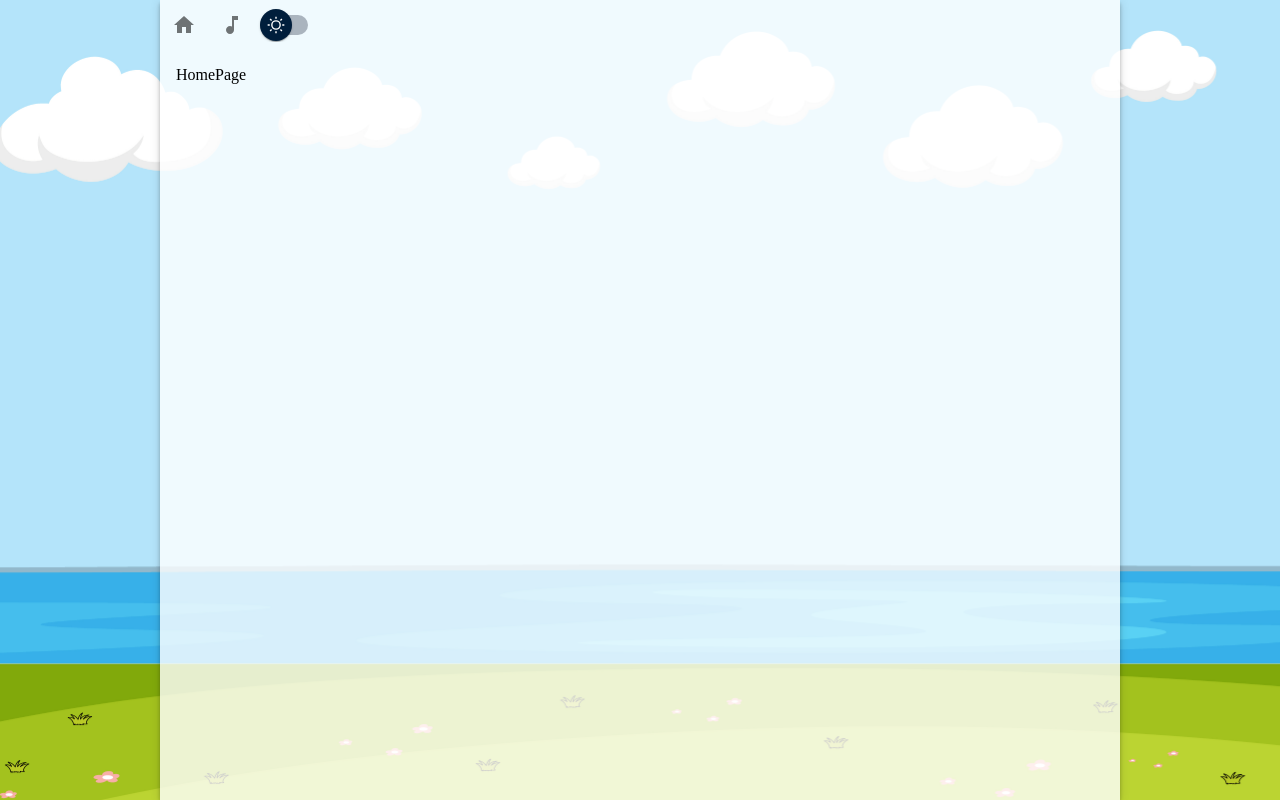
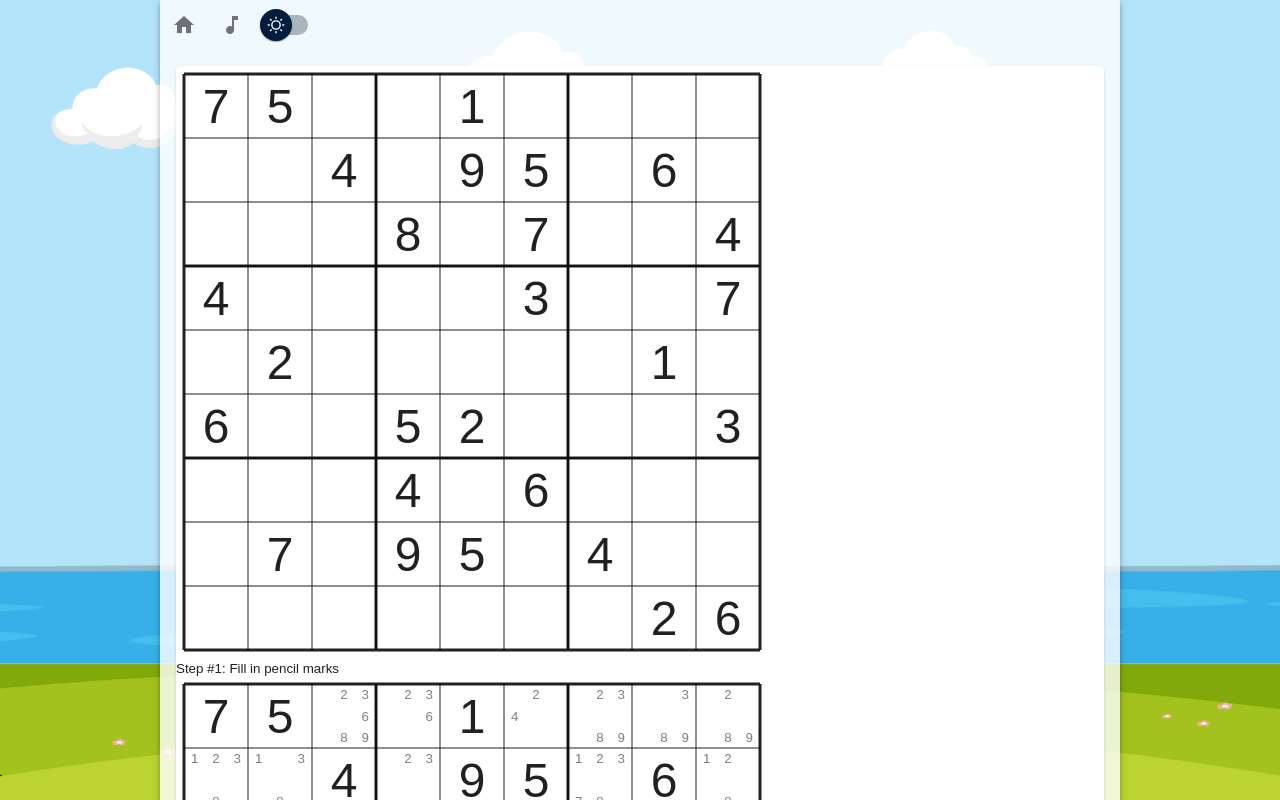
Before and after one commit to dangcuuson/dangcuuson, a React app in the folder packages/dcs-web/: page / in a window 1280 px wide. Shown: the top 800 px of the page. Built offline with nearby package versions, Linux system fonts and the light colour scheme.

Commit message:
apply daynight color to sukodu pad

```diff
--- a/packages/dcs-web/src/components/DayNight/DayNightContext.tsx
+++ b/packages/dcs-web/src/components/DayNight/DayNightContext.tsx
@@ -1,5 +1,5 @@
 import React from 'react';
-import { Palette, ThemeProvider, colors, createTheme } from '@mui/material';
+import { Palette, ThemeProvider, createTheme, useMediaQuery } from '@mui/material';
 import { useDerivedState, useLocalStorage } from '../../utils/hooks';
 
 type DayNightContextType = {
@@ -14,27 +14,32 @@ export const DayNightContext = React.createContext<DayNightContextType>({
 
 declare module '@mui/material/styles' {
     interface Theme {
-        palette: Palette
+        palette: Palette;
     }
     // allow configuration using `createTheme`
     interface ThemeOptions {
+
     }
 }
 
 
 export const DayNightThemeProvider: React.FC<{ children: React.ReactNode; }> = (props) => {
+    const prefersDarkMode = useMediaQuery('(prefers-color-scheme: dark)');
+
     const [isNightMode, setIsNightMode] = useLocalStorage<boolean>({
         key: 'night_mode',
-        getInitValue: v => v === 'true'
+        getInitValue: v => {
+            if (!v) {
+                return prefersDarkMode;
+            }
+            return v === 'true';
+        }
     });
 
     const [theme] = useDerivedState(
         () => {
             return createTheme({
                 palette: {
-                    primary: colors.blue,
-                    secondary: colors.orange,
-                    error: colors.red,
                     mode: isNightMode ? 'dark' : 'light'
                 }
             });
--- a/packages/dcs-web/src/components/SudokuPad/SudokuPad.tsx
+++ b/packages/dcs-web/src/components/SudokuPad/SudokuPad.tsx
@@ -1,6 +1,9 @@
 import React from 'react';
-import { SudokuGrid, SolveStep, solve } from './SudokuSolver';
+import { solve } from './SudokuSolver';
 import './SudokuPad.css';
+import { SolveStep, SudokuGrid } from './SudokuTypes';
+import { useTheme } from '@emotion/react';
+import { alpha, colors } from '@mui/material';
 
 interface Props {
     grid: SudokuGrid;
@@ -47,10 +50,46 @@ const SudokuPad: React.FC<Props> = (props) => {
     )
 }
 
+type SudokuColorPalette = {
+    black: string;
+    red: string;
+    green: string;
+    blue: string;
+}
+const useSudokuColorPalette = (): SudokuColorPalette => {
+    const { palette } = useTheme();
+    const { augmentColor, mode } = palette;
+    const grey = augmentColor({ color: colors.grey });
+    const red = augmentColor({
+        color: {
+            main: colors.red[200]
+        }
+    });
+    const green = augmentColor({
+        color: {
+            main: colors.green[200]
+        }
+    });
+    const blue = augmentColor({
+        color: {
+            main: colors.blue[600]
+        }
+    });
+
+    return {
+        black: mode === 'dark' ? grey.dark : grey.contrastText,
+        red: mode === 'dark' ? red.dark : red.light,
+        green: mode === 'dark' ? green.dark : green.light,
+        blue: mode === 'dark' ? blue.dark : blue.light,
+    }
+}
+
 const StepRenderer: React.FC<{
     originGrid: SudokuGrid;
     currentStep?: SolveStep;
 }> = ({ originGrid, currentStep }) => {
+    const sudokuColors = useSudokuColorPalette();
+
     const cellSize = 64;
     const margin = 8;
     const svgSize = cellSize * 9 + margin * 2;
@@ -89,7 +128,7 @@ const StepRenderer: React.FC<{
             return (
                 <text
                     key={index}
-                    className={!isOrigin ? 'user-input' : undefined}
+                    fill={!isOrigin ? sudokuColors.blue : undefined}
                     x={(col + 0.5) * cellSize}
                     y={(row + 0.5) * cellSize}
                     children={val}
@@ -102,10 +141,22 @@ const StepRenderer: React.FC<{
         return highlights.map((hl, index) => {
             const x = hl.col * cellSize;
             const y = hl.row * cellSize;
+            const getHlColor = () => {
+                if (hl.color === 'red') {
+                    return sudokuColors.red;
+                }
+                if (hl.color === 'green') {
+                    return sudokuColors.green;
+                }
+                if (hl.color === 'blue') {
+                    return sudokuColors.blue;
+                }
+                return hl.color;
+            }
             return (
                 <path
                     key={index}
-                    fill={hl.color}
+                    fill={getHlColor()}
                     d={`M${x} ${y} h${cellSize} v${cellSize} h${-cellSize} v${-cellSize}`}
                 />
             )
@@ -145,7 +196,7 @@ const StepRenderer: React.FC<{
             <g className='highlights'>
                 {drawHighlights()}
             </g>
-            <g className='pencil-marks'>
+            <g className='pencil-marks' style={{ mixBlendMode: 'difference' }}>
                 {drawPencilMarks()}
             </g>
             <g className='grids'>
@@ -153,7 +204,7 @@ const StepRenderer: React.FC<{
                     data-type="outer-grid"
                     d={getOuterGridCommand()}
                     fill="none"
-                    stroke="#000"
+                    stroke={sudokuColors.black}
                     strokeWidth={3}
                     vectorEffect="non-scaling-stroke"
                 />
@@ -161,11 +212,11 @@ const StepRenderer: React.FC<{
                     data-type="inner-grid"
                     d={getInnerGridCommand()}
                     fill="none"
-                    stroke="#000"
+                    stroke={sudokuColors.black}
                     vectorEffect="non-scaling-stroke"
                 />
             </g>
-            <g className='grid-values'>
+            <g className='grid-values' fill={sudokuColors.black}>
                 {drawGridValues()}
             </g>
         </svg>
--- a/packages/dcs-web/src/components/SudokuPad/SudokuSolver.ts
+++ b/packages/dcs-web/src/components/SudokuPad/SudokuSolver.ts
@@ -1,5 +1,5 @@
 import * as _ from 'lodash';
-import { CellHighlight, PencilMark, SolveStep, SudokuGrid } from './SudokuPadTypes';
+import { CellHighlight, PencilMark, SolveStep, SudokuGrid } from './SudokuTypes';
 
 class MultipleSolutionsFoundError extends Error {
     constructor(public solutions: SudokuGrid[]) {
@@ -55,8 +55,6 @@ function buildPencilMarks(grid: SudokuGrid): PencilMark[] {
     return pMarks;
 }
 
-const RED = '#ef9a9a';
-const GREEN = '#c5e1a5';
 type SolveOptions = {
     showSteps?: boolean;
 }
@@ -223,7 +221,7 @@ function _solve(_grid: SudokuGrid, options: SolveOptions = {}): SolveResult {
                 grid,
                 pMarks,
                 highlights: singleCandidates.map(sc => ({
-                    row: sc.row, col: sc.col, color: GREEN
+                    row: sc.row, col: sc.col, color: 'green'
                 }))
             });
             const placements = singleCandidates.map<DigitPlacement>(sc => ({
@@ -287,7 +285,7 @@ function _solve(_grid: SudokuGrid, options: SolveOptions = {}): SolveResult {
                                 highlights: pMarksSet.pMarks.map(pMark => ({
                                     row: pMark.row,
                                     col: pMark.col,
-                                    color: pMark.row === row && pMark.col === col ? GREEN : RED,
+                                    color: pMark.row === row && pMark.col === col ? 'green' : 'red',
                                     pMark: (pMark.row === row && pMark.col === col)
                                         ? [{ type: 'circle', value: candidateValue }]
                                         : undefined
@@ -355,12 +353,12 @@ function _solve(_grid: SudokuGrid, options: SolveOptions = {}): SolveResult {
                                             ...setTest.map<CellHighlight>(pMark => ({
                                                 col: pMark.col,
                                                 row: pMark.row,
-                                                color: GREEN
+                                                color: 'green'
                                             })),
                                             ...removed.map<CellHighlight>(pMark => ({
                                                 col: pMark.col,
                                                 row: pMark.row,
-                                                color: RED
+                                                color: 'red'
                                             }))
                                         ]
                                     })
@@ -431,12 +429,12 @@ function _solve(_grid: SudokuGrid, options: SolveOptions = {}): SolveResult {
                                         ...group.map<CellHighlight>(pMark => ({
                                             col: pMark.col,
                                             row: pMark.row,
-                                            color: GREEN
+                                            color: 'green'
                                         })),
                                         ...removed.map<CellHighlight>(pMark => ({
                                             col: pMark.col,
                                             row: pMark.row,
-                                            color: RED
+                                            color: 'red'
                                         }))
                                     ]
                                 })
@@ -484,12 +482,12 @@ function _solve(_grid: SudokuGrid, options: SolveOptions = {}): SolveResult {
                                         .map<CellHighlight>(pMark => ({
                                             col: pMark.col,
                                             row: pMark.row,
-                                            color: GREEN
+                                            color: 'green'
                                         })),
                                     ...removed.map<CellHighlight>(pMark => ({
                                         col: pMark.col,
                                         row: pMark.row,
-                                        color: RED
+                                        color: 'red'
                                     }))
                                 ]
                             })
@@ -585,12 +583,12 @@ function _solve(_grid: SudokuGrid, options: SolveOptions = {}): SolveResult {
                                             .map<CellHighlight>(pMark => ({
                                                 col: pMark.col,
                                                 row: pMark.row,
-                                                color: GREEN
+                                                color: 'green'
                                             })),
                                         ...removed.map<CellHighlight>(pMark => ({
                                             col: pMark.col,
                                             row: pMark.row,
-                                            color: RED
+                                            color: 'red'
                                         }))
                                     ]
                                 })
@@ -630,7 +628,7 @@ function _solve(_grid: SudokuGrid, options: SolveOptions = {}): SolveResult {
                             pMarks,
                             comment:
                                 `Using bifurcation, putting ${value} in row ${testPMark.row + 1}, column ${testPMark.col + 1} lead to an invalid solution.`,
-                            highlights: [{ col: testPMark.col, row: testPMark.row, color: RED }]
+                            highlights: [{ col: testPMark.col, row: testPMark.row, color: 'red' }]
                         })
                         testPMark.candidates = testPMark.candidates.filter(v => v !== value);
                         return true;
--- a/packages/dcs-web/src/routes/HomePage/HomePage.tsx
+++ b/packages/dcs-web/src/routes/HomePage/HomePage.tsx
@@ -1,8 +1,29 @@
+import { Box, Card, CardActionArea, CardMedia } from '@mui/material';
+import SudokuPad from '../../components/SudokuPad/SudokuPad';
 import React from 'react';
 
 const HomePage: React.FC<{}> = () => {
     return (
-        <div>HomePage</div>
+        <Box>
+            <Card>
+                <CardActionArea>
+                    <CardMedia
+                        component={SudokuPad}
+                        grid={[
+                            [7, 5, 0, 0, 1, 0, 0, 0, 0],
+                            [0, 0, 4, 0, 9, 5, 0, 6, 0],
+                            [0, 0, 0, 8, 0, 7, 0, 0, 4],
+                            [4, 0, 0, 0, 0, 3, 0, 0, 7],
+                            [0, 2, 0, 0, 0, 0, 0, 1, 0],
+                            [6, 0, 0, 5, 2, 0, 0, 0, 3],
+                            [0, 0, 0, 4, 0, 6, 0, 0, 0],
+                            [0, 7, 0, 9, 5, 0, 4, 0, 0],
+                            [0, 0, 0, 0, 0, 0, 0, 2, 6]
+                        ]}
+                    />
+                </CardActionArea>
+            </Card>
+        </Box>
     );
 }
 
```
Also changed, not shown: packages/dcs-web/src/components/SudokuPad/SudokuPadTypes.ts (deleted, +0 -21 lines), packages/dcs-web/src/components/SudokuPad/SudokuTypes.ts (+19 -0 lines).
